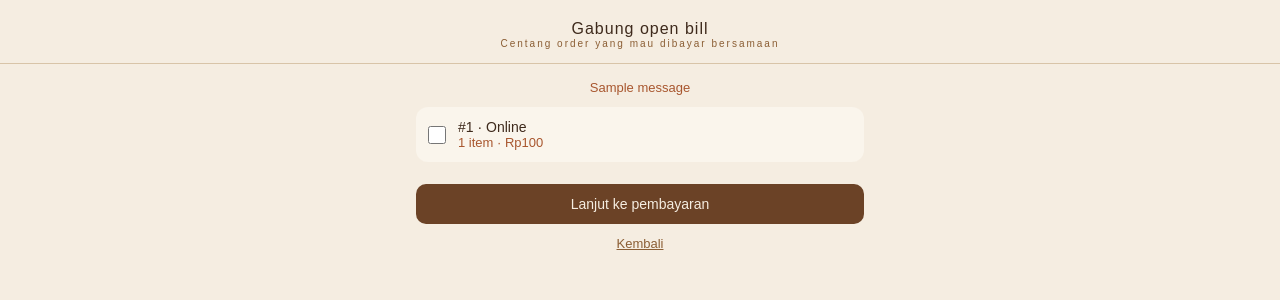
After one commit to rajakhairanrazie-gif/cafe-order, a Flask app: page /kasir/gabung in a window 1280 px wide. The commit adds this page. Shown: the top 300 px of the page. Run offline with Flask 3, Linux system fonts and the light colour scheme; a user stored in the database is signed in; tables that the repository leaves empty hold one stand-in row (values such as "Sample post"); one stand-in notice (Sample message) is shown.

Commit message:
add input offline, open bill, gabung open bill

```diff
--- a/app/kasir.py
+++ b/app/kasir.py
@@ -142,3 +142,59 @@ def offline_simpan(aksi):
         return redirect(url_for('kasir.bayar_order', order_id=order.id))
     else:
         return redirect(url_for('kasir.dashboard'))
+
+@kasir.route('/gabung')
+@login_required
+def gabung():
+    orders = Order.query.filter_by(status='open').order_by(Order.id.desc()).all()
+    data = []
+    for order in orders:
+        total = sum(float(item.price_at_order) * item.quantity for item in order.items)
+        data.append({'order': order, 'total': total})
+    return render_template('kasir/gabung.html', data=data)
+
+
+@kasir.route('/gabung/konfirmasi', methods=['POST'])
+@login_required
+def gabung_konfirmasi():
+    order_ids = request.form.getlist('order_ids', type=int)
+    if not order_ids:
+        flash('Pilih minimal 1 order')
+        return redirect(url_for('kasir.gabung'))
+
+    orders = Order.query.filter(Order.id.in_(order_ids), Order.status == 'open').all()
+    data = []
+    grand_total = 0
+    for order in orders:
+        total = sum(float(item.price_at_order) * item.quantity for item in order.items)
+        grand_total += total
+        data.append({'order': order, 'total': total})
+
+    return render_template('kasir/gabung_bayar.html', data=data, grand_total=grand_total)
+
+
+@kasir.route('/gabung/proses', methods=['POST'])
+@login_required
+def gabung_proses():
+    order_ids = request.form.getlist('order_ids', type=int)
+    method = request.form['method']
+
+    orders = Order.query.filter(Order.id.in_(order_ids), Order.status == 'open').all()
+    if not orders:
+        return redirect(url_for('kasir.dashboard'))
+
+    grand_total = sum(
+        float(item.price_at_order) * item.quantity
+        for order in orders for item in order.items
+    )
+
+    payment = Payment(cashier_id=current_user.id, method=method, total_amount=grand_total, paid_at=datetime.now())
+    db.session.add(payment)
+    db.session.flush()
+
+    for order in orders:
+        db.session.add(PaymentOrder(payment_id=payment.id, order_id=order.id))
+        order.status = 'paid'
+
+    db.session.commit()
+    return redirect(url_for('kasir.pembayaran_selesai', payment_id=payment.id))
--- a/app/templates/kasir/dashboard.html
+++ b/app/templates/kasir/dashboard.html
@@ -26,6 +26,8 @@
 
     <a href="{{ url_for('kasir.offline_baru') }}" class="btn-primary" style="text-decoration:none; display:block; text-align:center; margin-bottom:12px;">+ Input pesanan offline</a>
 
+    <a href="{{ url_for('kasir.gabung') }}" class="btn-primary" style="text-decoration:none; display:block; text-align:center; margin-bottom:12px; background: var(--cafe-wood-mid);">Gabung open bill</a>
+
     <a href="{{ url_for('auth.logout') }}" style="display:block; text-align:center; margin-top:16px; color: var(--cafe-terracotta); font-size:13px;">Logout</a>
 </div>
 {% endblock %}
--- /dev/null
+++ b/app/templates/kasir/gabung.html
@@ -0,0 +1,38 @@
+{% extends "base.html" %}
+
+{% block title %}Gabung Open Bill{% endblock %}
+
+{% block content %}
+<div class="header">
+    <h1>Gabung open bill</h1>
+    <p>Centang order yang mau dibayar bersamaan</p>
+</div>
+
+<div class="container">
+    {% with messages = get_flashed_messages() %}
+        {% for message in messages %}
+            <p style="color: var(--cafe-terracotta); text-align:center; font-size:13px; margin-bottom:12px;">{{ message }}</p>
+        {% endfor %}
+    {% endwith %}
+
+    {% if data %}
+    <form method="POST" action="{{ url_for('kasir.gabung_konfirmasi') }}">
+        {% for row in data %}
+        <label class="menu-item" style="cursor:pointer;">
+            <input type="checkbox" name="order_ids" value="{{ row.order.id }}" style="width:18px; height:18px;">
+            <div class="menu-item-info">
+                <div class="menu-item-name">#{{ row.order.daily_number }} · {{ 'Online' if row.order.type == 'online' else 'Offline' }}</div>
+                <div class="menu-item-price">{{ row.order.items|length }} item · Rp{{ "{:,.0f}".format(row.total) }}</div>
+            </div>
+        </label>
+        {% endfor %}
+
+        <button type="submit" class="btn-primary">Lanjut ke pembayaran</button>
+    </form>
+    {% else %}
+        <p style="color: var(--cafe-wood-mid); text-align:center; margin-top:40px;">Tidak ada open bill.</p>
+    {% endif %}
+
+    <a href="{{ url_for('kasir.dashboard') }}" style="display:block; text-align:center; margin-top:12px; color: var(--cafe-wood-mid); font-size:13px;">Kembali</a>
+</div>
+{% endblock %}
--- a/app/templates/kasir/selesai.html
+++ b/app/templates/kasir/selesai.html
@@ -11,6 +11,10 @@
     <p style="font-weight:500; margin: 16px 0;">Pembayaran berhasil</p>
     <div style="background: var(--cafe-card); border-radius:12px; padding:16px; margin-bottom:16px;">
         <div style="display:flex; justify-content:space-between; margin-bottom:6px;">
+            <span>Order</span>
+            <span>{% for lo in payment.linked_orders %}#{{ lo.order.daily_number }}{% if not loop.last %}, {% endif %}{% endfor %}</span>
+        </div>
+        <div style="display:flex; justify-content:space-between; margin-bottom:6px;">
             <span>Total dibayar</span>
             <span>Rp{{ "{:,.0f}".format(payment.total_amount) }}</span>
         </div>
```
Also changed, not shown: app/templates/kasir/gabung_bayar.html (added, +54 -0 lines).
